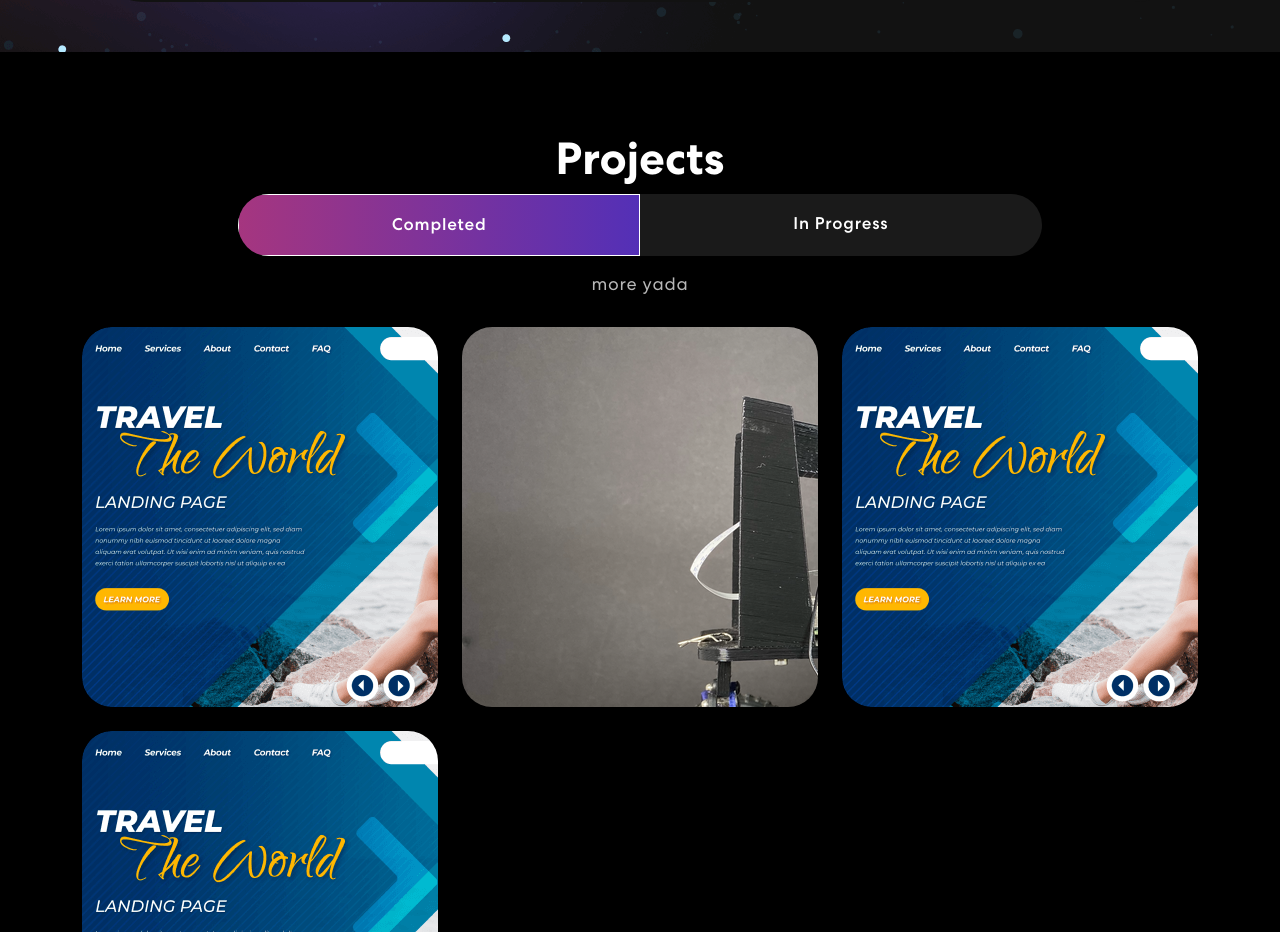
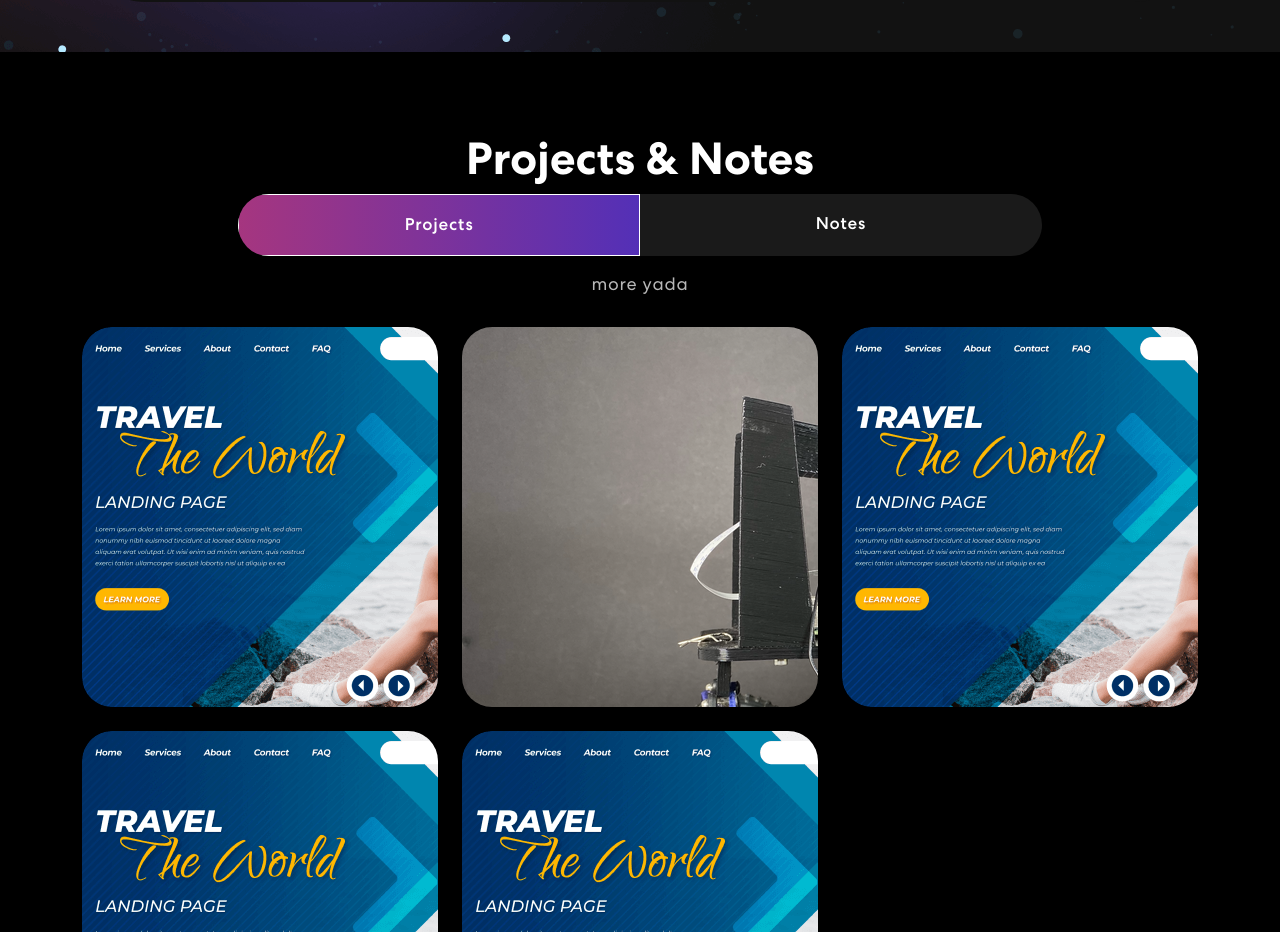
Before and after one commit to sanjheeg/personal_website, a React (Create React App) app: page / in a window 1280 px wide. Shown: the part 1434-2366 px from the top of the page. Built offline with nearby package versions, Linux system fonts and the light colour scheme.

Commit message:
add notes category

```diff
--- a/src/Components/Projects.js
+++ b/src/Components/Projects.js
@@ -26,13 +26,28 @@ export const Projects = () => {
             title: "Marketplace",
             description: "A Java GUI app that allows messaging between accounts and selling ",
             imgUrl: projImg1
+        },
+        {
+            title: "Personal Website",
+            description: "A website built from Scratch",
+            imgUrl: projImg1
         }
     ];
 
-    const inProgressProjects = [
+    const completedNotes = [
         {
-            title: "Personal Website",
-            description: "A website built from Scratch",
+            title: "Data Structures and Algorithms",
+            description: "can be found at: ",
+            imgUrl: projImg1
+        },
+        {
+            title: "Systems Programming",
+            description: "can be found at: ",
+            imgUrl: projImg1
+        },
+        {
+            title: "Software Engineering",
+            description: "can be found at: ",
             imgUrl: projImg1
         }
     ];
@@ -42,15 +57,15 @@ export const Projects = () => {
         <Container>
             <Row>
                 <Col>
-                <h2>Projects</h2>
+                <h2>Projects & Notes</h2>
 
                 <Tab.Container id="project-tabs" defaultActiveKey="first">
                     <Nav variant="pills" defaultActiveKey="/home">
                         <Nav.Item>
-                            <Nav.Link eventKey="first">Completed</Nav.Link>
+                            <Nav.Link eventKey="first">Projects</Nav.Link>
                         </Nav.Item>
                         <Nav.Item>
-                            <Nav.Link eventKey="second">In Progress</Nav.Link>
+                            <Nav.Link eventKey="second">Notes</Nav.Link>
                         </Nav.Item>
                     </Nav>
                     <p> more yada </p>
@@ -71,8 +86,8 @@ export const Projects = () => {
                     </Tab.Pane>
                     <Tab.Pane eventKey="second">
                         <Row>
-                            {
-                                inProgressProjects.map((project, index) => {
+                        {
+                                completedNotes.map((project, index) => {
                                     return (
                                         <ProjectCard
                                         key={index}
```
